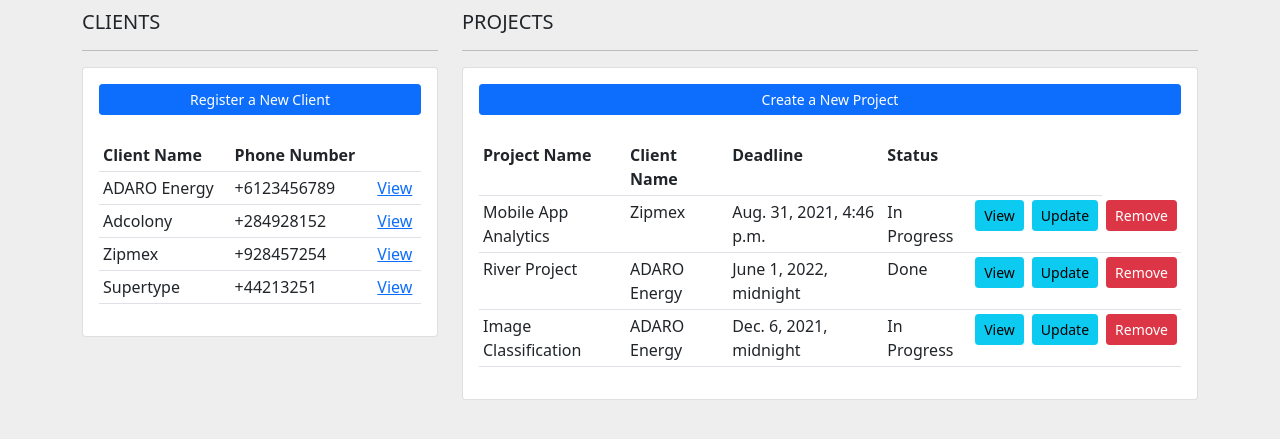
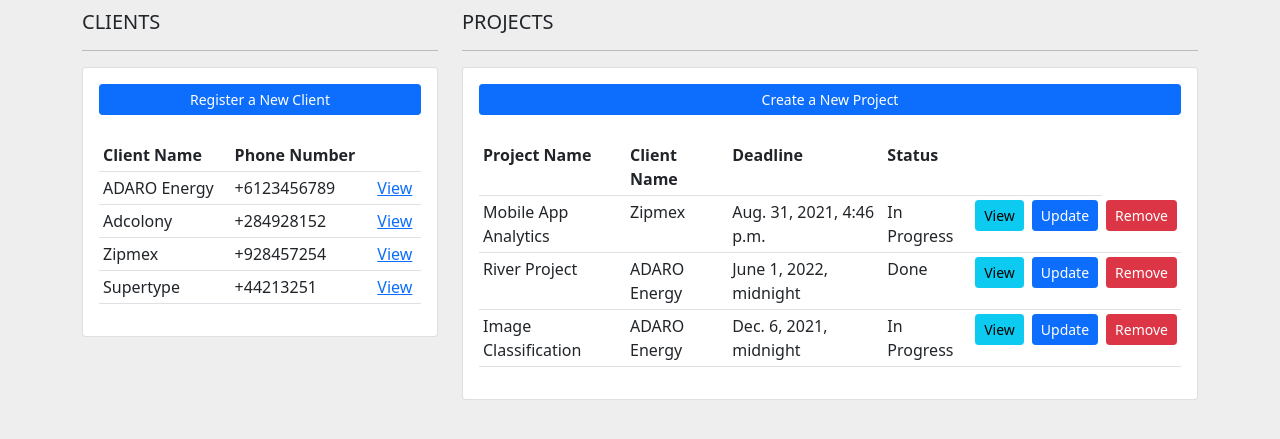
Before and after one commit to owenn2106/project-management-system, a Django app: page / in a window 1280 px wide. Shown: the part 217-656 px from the top of the page. Run offline with Django 3.2, Linux system fonts and the light colour scheme; data comes from the database, SQL or seed files in the repository.

Commit message:
changes in dashboard.html

```diff
--- a/project/templates/project/dashboard.html
+++ b/project/templates/project/dashboard.html
@@ -70,7 +70,7 @@
             </td>
             <td>
               <a
-                class="btn btn-info btn-sm"
+                class="btn btn-primary btn-sm"
                 href="{% url 'update_project' proj.id %}"
                 >Update</a
               >
```
